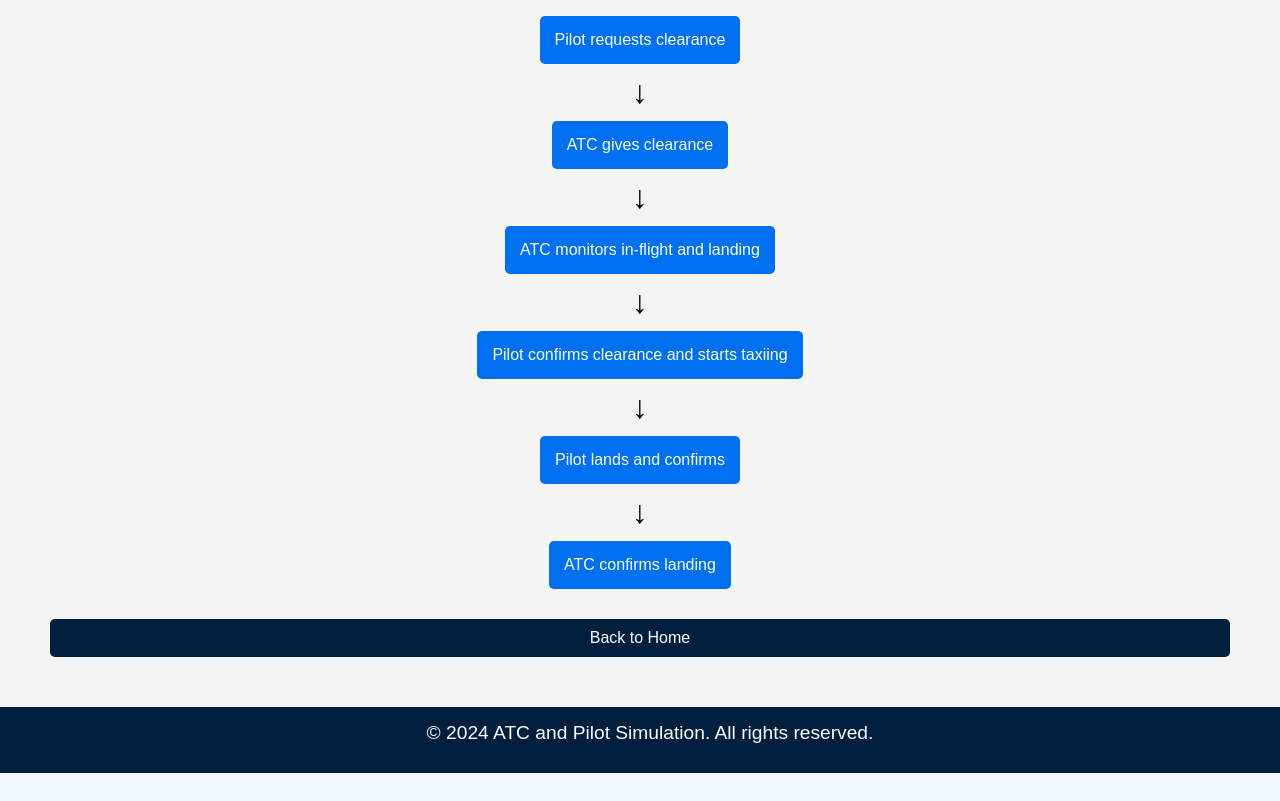
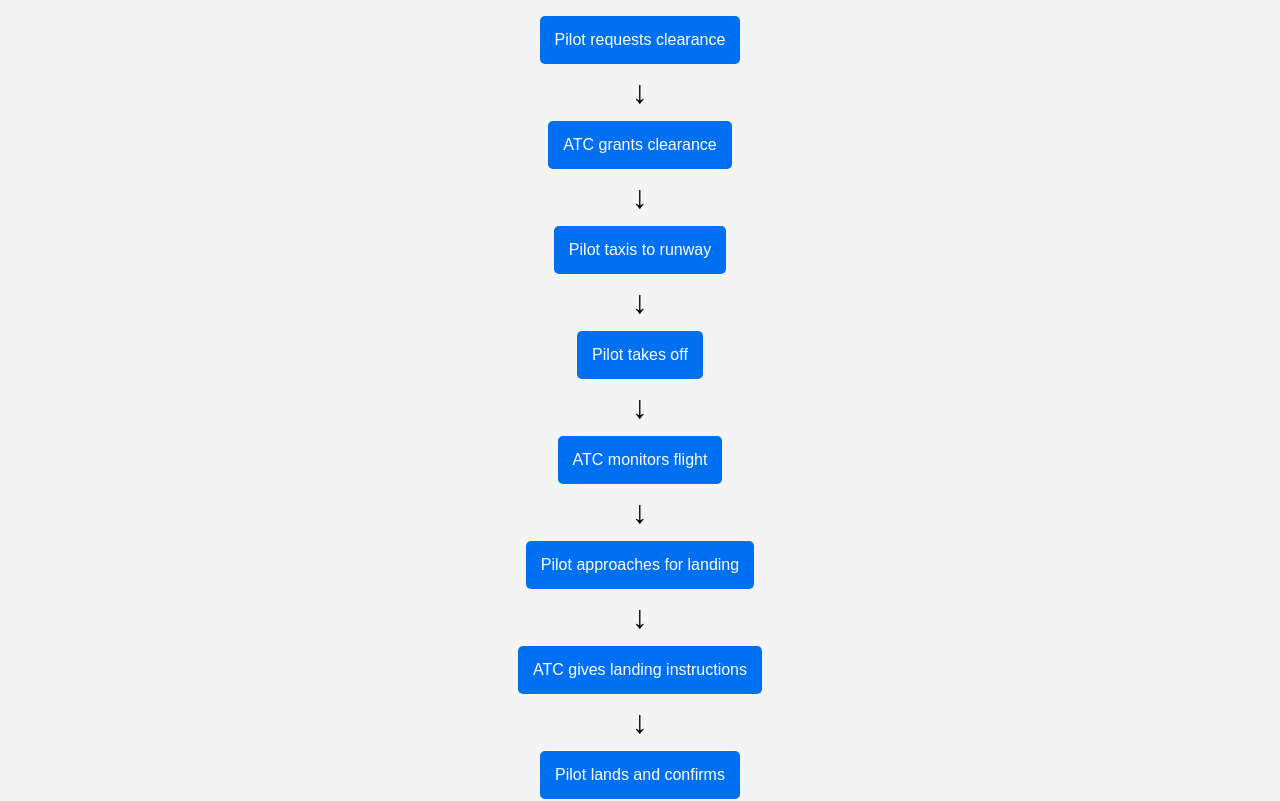
Before and after one commit to Deo-Ekodi/air-traffic-control, a Next.js app in the folder atc/: page /learn in a window 1280 px wide. Shown: the part 421-1222 px from the top of the page. Before the commit the page ends 1194 px from the top, so only its background shows below. Built offline with nearby package versions, Linux system fonts and the light colour scheme.

Commit message:
good flow of processes

```diff
--- a/atc/app/learn/page.js
+++ b/atc/app/learn/page.js
@@ -1,3 +1,4 @@
+// pages/students.js
 import Link from 'next/link';
 import '../globals.css';
 
@@ -23,17 +24,24 @@ export default function Students() {
       {/* Flowchart */}
       <div className="flowchart">
         <h2>Communication Flowchart</h2>
+
+        <div className="flow-container">
           <div className="flow-step">Pilot requests clearance</div>
           <div className="arrow">↓</div>
-        <div className="flow-step">ATC gives clearance</div>
+          <div className="flow-step">ATC grants clearance</div>
           <div className="arrow">↓</div>
-        <div className="flow-step">ATC monitors in-flight and landing</div>
+          <div className="flow-step">Pilot taxis to runway</div>
           <div className="arrow">↓</div>
-        <div className="flow-step">Pilot confirms clearance and starts taxiing</div>
+          <div className="flow-step">Pilot takes off</div>
+          <div className="arrow">↓</div>
+          <div className="flow-step">ATC monitors flight</div>
+          <div className="arrow">↓</div>
+          <div className="flow-step">Pilot approaches for landing</div>
+          <div className="arrow">↓</div>
+          <div className="flow-step">ATC gives landing instructions</div>
           <div className="arrow">↓</div>
           <div className="flow-step">Pilot lands and confirms</div>
-        <div className="arrow">↓</div>
-        <div className="flow-step">ATC confirms landing</div>
+        </div>
       </div>
 
       <Link href="/">Back to Home</Link>
```
Lines whose indentation alone changed are shown as unchanged.
